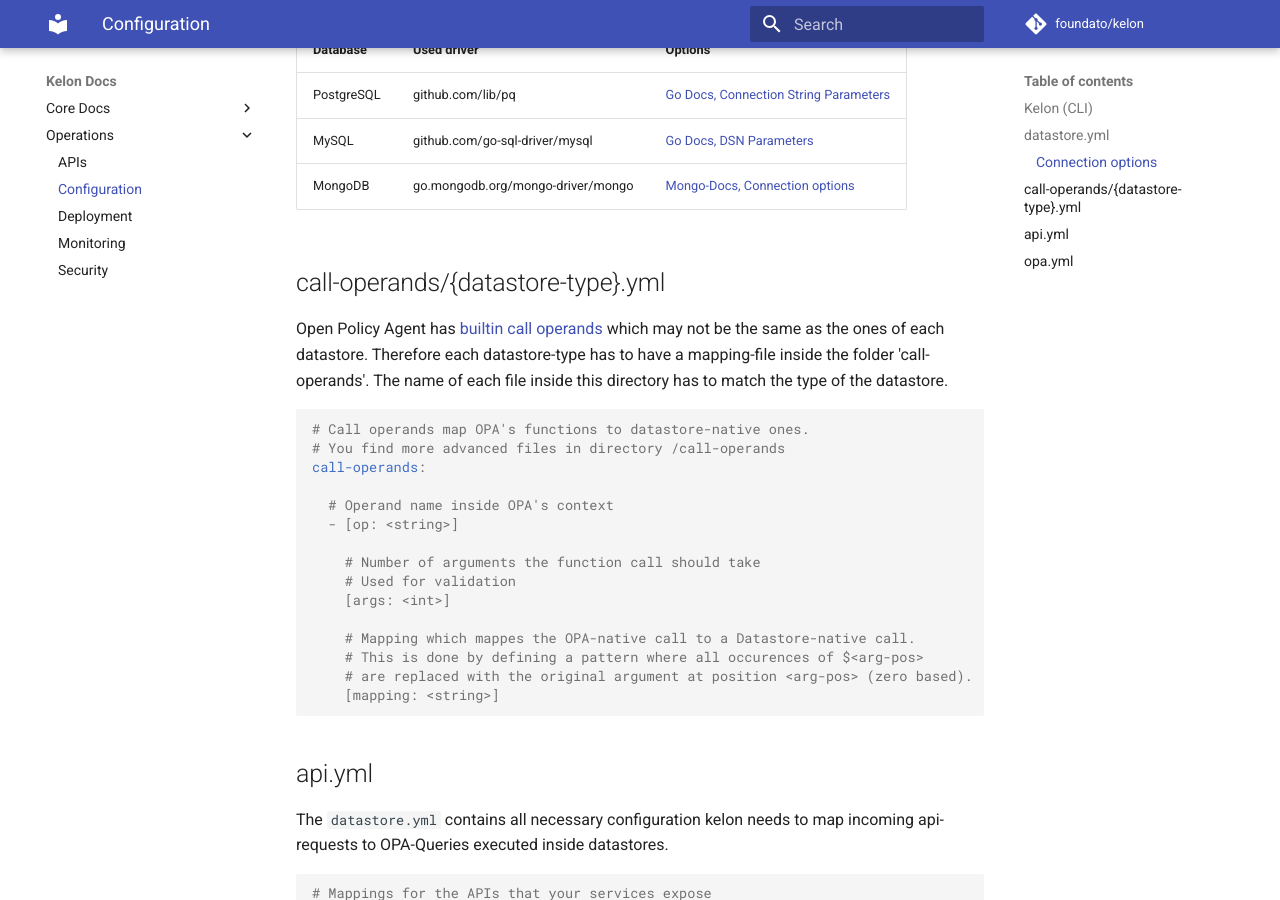
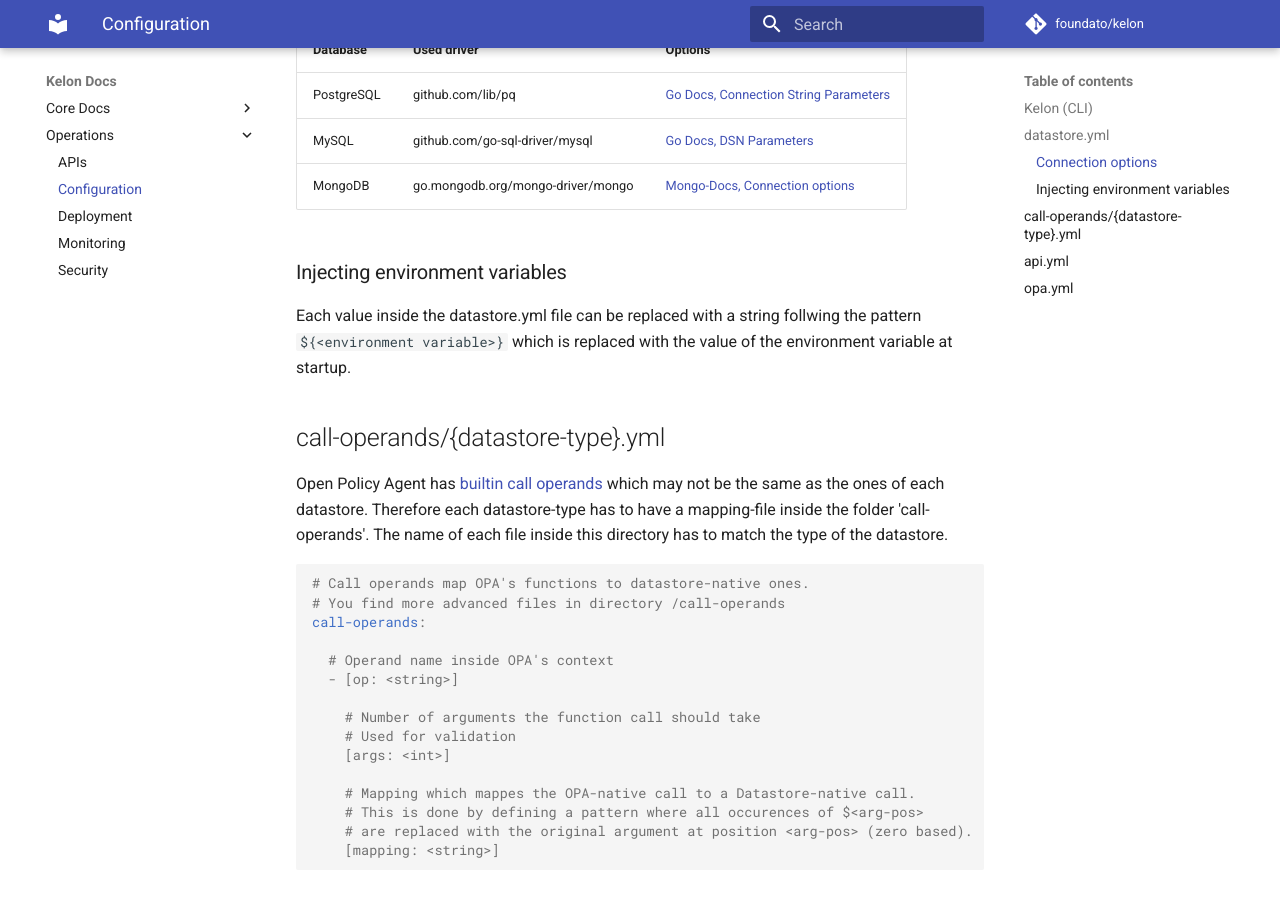
Before and after one commit to unbasical/kelon-docs, an MkDocs documentation site: the page built from docs/operations/Configuration.md, in a window 1280 px wide and 900 px high, scrolled down 3852 px. Built offline with MkDocs 1.6.1 and Material for MkDocs 9.7.7, drawn with Linux system fonts in a browser that asks for light colours; comment, search, counter and statistics services are not loaded; old or Windows-style settings are respelled for this version of MkDocs.

Commit message:
Added docs for environment injection

```diff
--- a/docs/operations/Configuration.md
+++ b/docs/operations/Configuration.md
@@ -169,6 +169,9 @@
 |MySQL|github.com/go-sql-driver/mysql|[Go Docs, DSN Parameters](https://github.com/go-sql-driver/mysql#parameters)|
 |MongoDB|go.mongodb.org/mongo-driver/mongo|[Mongo-Docs, Connection options](https://docs.mongodb.com/manual/reference/connection-string/#connections-connection-options)|
 
+### Injecting environment variables
+
+Each value inside the datastore.yml file can be replaced with a string follwing the pattern `${<environment variable>}` which is replaced with the value of the environment variable at startup.
 
 ## call-operands/{datastore-type}.yml
 
```
Also changed, not shown: docs/core/overview/example/Configure-Kelon.md (+1 -1 lines).
